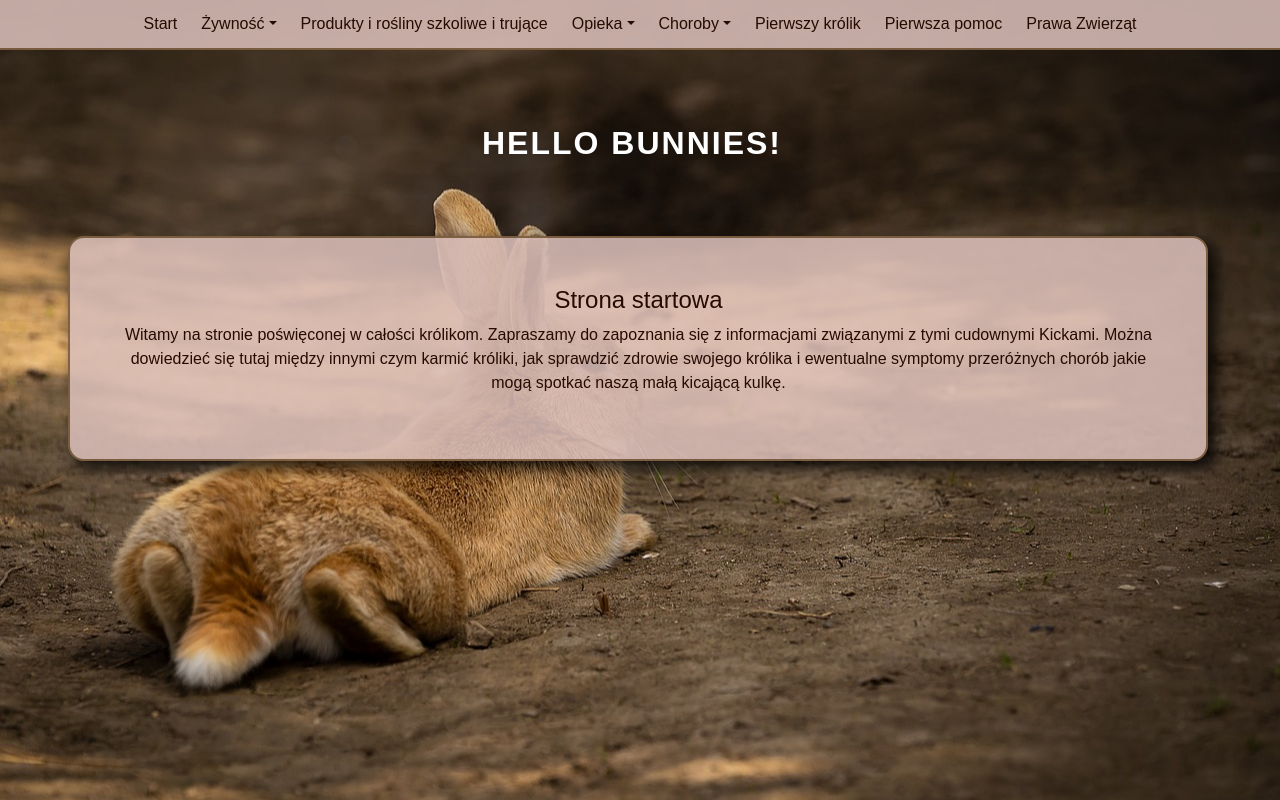
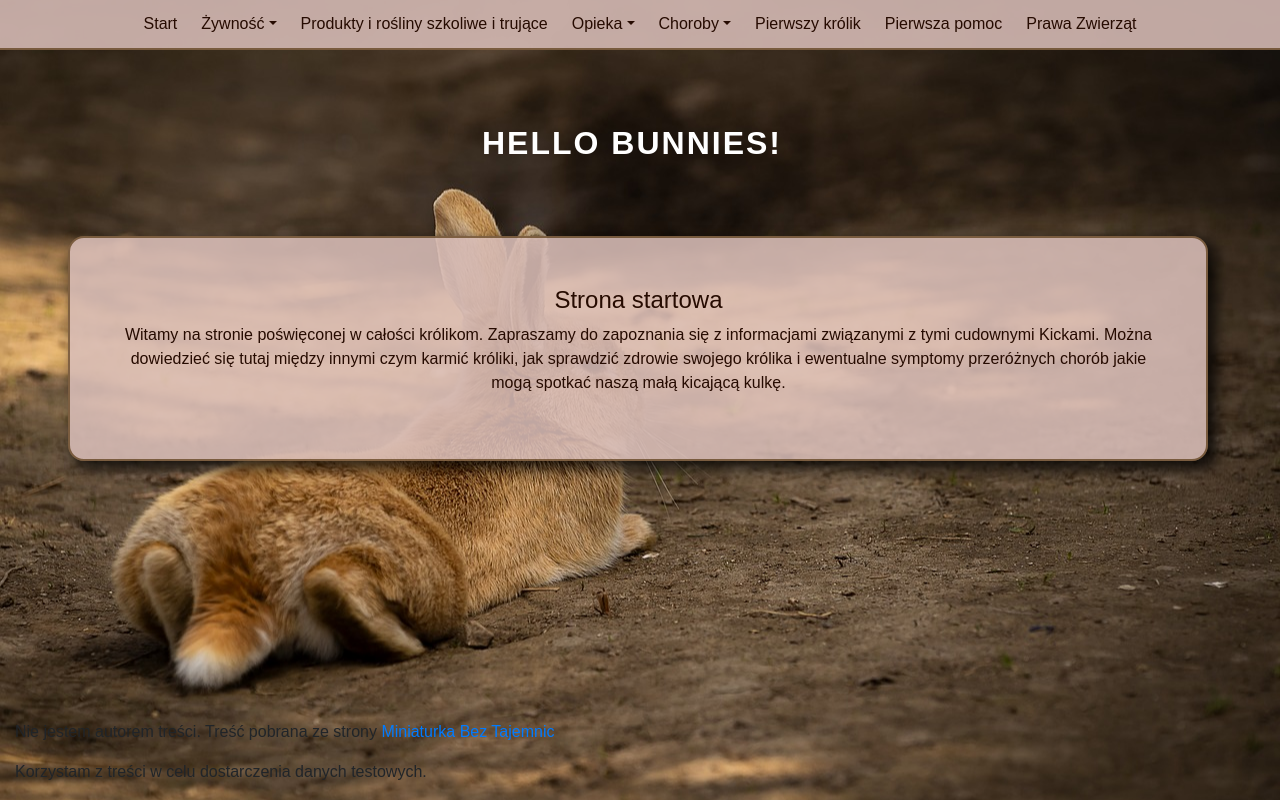
Before and after one commit to justam92/HelloBunniesFrontEnd, a React (Create React App) app: page / in a window 1280 px wide. Built offline with nearby package versions, Linux system fonts and the light colour scheme.

Commit message:
Change SeedAndCereal on SeedAndCerealView

```diff
--- a/src/App.js
+++ b/src/App.js
@@ -7,13 +7,14 @@ import AnimalRight from './components/AnimalRight'
 import Poison from './components/Poison'
 import FirstBunny from './components/FirstBunny'
 import FirstAid from './components/FirstAid'
-import SeedAndCereal from './components/SeedAndCereal'
 import OtherNourishment from './components/OtherNourishment'
 import Care from './components/Care'
 import Disease from './components/Disease'
 import HerbsView from './components/HerbsView';
 import VegetablesView from './components/VegetablesView';
 import FruitsView from './components/FruitsView';
+import Footer from './components/Footer';
+import SeedAndCerealView from './components/SeedAndCerealView'
 
 export default class App extends Component {
   render() {
@@ -33,7 +34,7 @@ export default class App extends Component {
             <Route path='/herbs' render={(props) => <HerbsView idNourishmentCategory = {2}></HerbsView>} />
             <Route path='/vegetables' render={(props) => <VegetablesView idNourishmentCategory = {3}></VegetablesView>} />
             <Route path='/fruits' render={(props) => <FruitsView idNourishmentCategory = {4}></FruitsView>} />
-            <Route path='/seedAndCereal' render={(props) => <SeedAndCereal idNourishmentCategory = {5}></SeedAndCereal>} />
+            <Route path='/seedAndCereal' render={(props) => <SeedAndCerealView idNourishmentCategory = {5}></SeedAndCerealView>} />
             <Route path='/saladRecipes' render={(props) => <OtherNourishment idNourishmentCategory = {6}></OtherNourishment>} />
             <Route path='/driedFruitsAndVegetables' render={(props) => <OtherNourishment idNourishmentCategory = {7}></OtherNourishment>} />
             <Route path='/twigs' render={(props) => <OtherNourishment idNourishmentCategory = {8}></OtherNourishment>} />
@@ -69,7 +70,7 @@ export default class App extends Component {
             <Route path='/otherDiseases' render={(props) => <Disease idDiseaseCategory = {13}></Disease>} />
 
             <Route path='/firstAidKit' render={(props) => <Disease idDiseaseCategory = {14}></Disease>} />
-
+            <Footer />
           </div>
         </div>
       </BrowserRouter>
```
